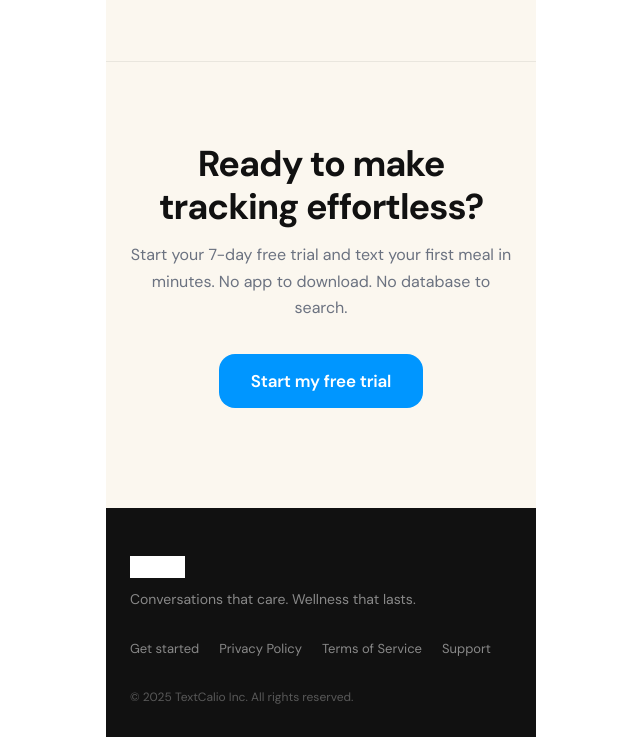
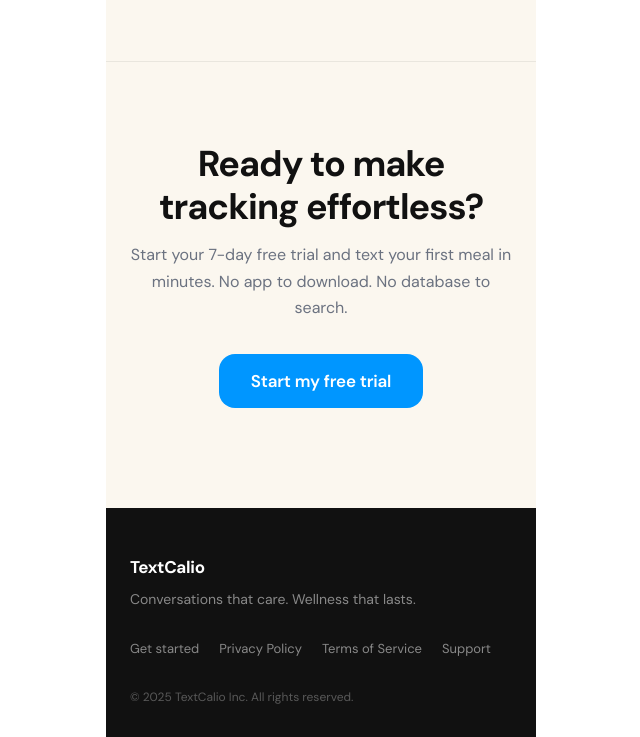
Before and after one commit to laddie44/calorie-tracker, a website: page index.html in a window 1280 px wide. Shown: the part 4926-5663 px from the top of the page, without its empty margins (319-959 px from the left). Drawn offline with Linux system fonts and the light colour scheme.

Commit message:
Fix favicon/PWA icons and footer logo
- Restore apple-touch-icon, icon-192, and icon-512 references now that
  the properly-sized PNG files exist in /icons/
- Replace broken footer logo img (filter invert caused visual glitch on
  dark background) with plain white text "TextCalio"
- Update manifest.json with correct icon sizes and maskable purpose

```diff
--- a/index.html
+++ b/index.html
@@ -318,7 +318,7 @@
 }
 .l-footer-inner { max-width: 1100px; margin: 0 auto; }
 .l-footer-logo { display: flex; align-items: center; gap: 10px; margin-bottom: 12px; }
-.l-footer-logo-img { height: 22px; width: auto; filter: brightness(0) invert(1); }
+.l-footer-logo-text { font-size: 17px; font-weight: 700; color: white; letter-spacing: -0.3px; }
 .l-footer-tagline { font-size: 14px; color: rgba(255,255,255,0.5); margin-bottom: 32px; }
 .l-footer-links { display: flex; gap: 20px; flex-wrap: wrap; margin-bottom: 32px; }
 .l-footer-links a { font-size: 13px; color: rgba(255,255,255,0.5); text-decoration: none; }
@@ -887,7 +887,7 @@ main { padding: 20px 0 60px; }
   <footer class="l-footer">
     <div class="l-footer-inner">
       <div class="l-footer-logo">
-        <img class="l-footer-logo-img" src="/icons/textcalio-horizontal-logo.png" alt="TextCalio">
+        <span class="l-footer-logo-text">TextCalio</span>
       </div>
       <p class="l-footer-tagline">Conversations that care. Wellness that lasts.</p>
       <div class="l-footer-links">
```
Also changed, not shown: manifest.json.
